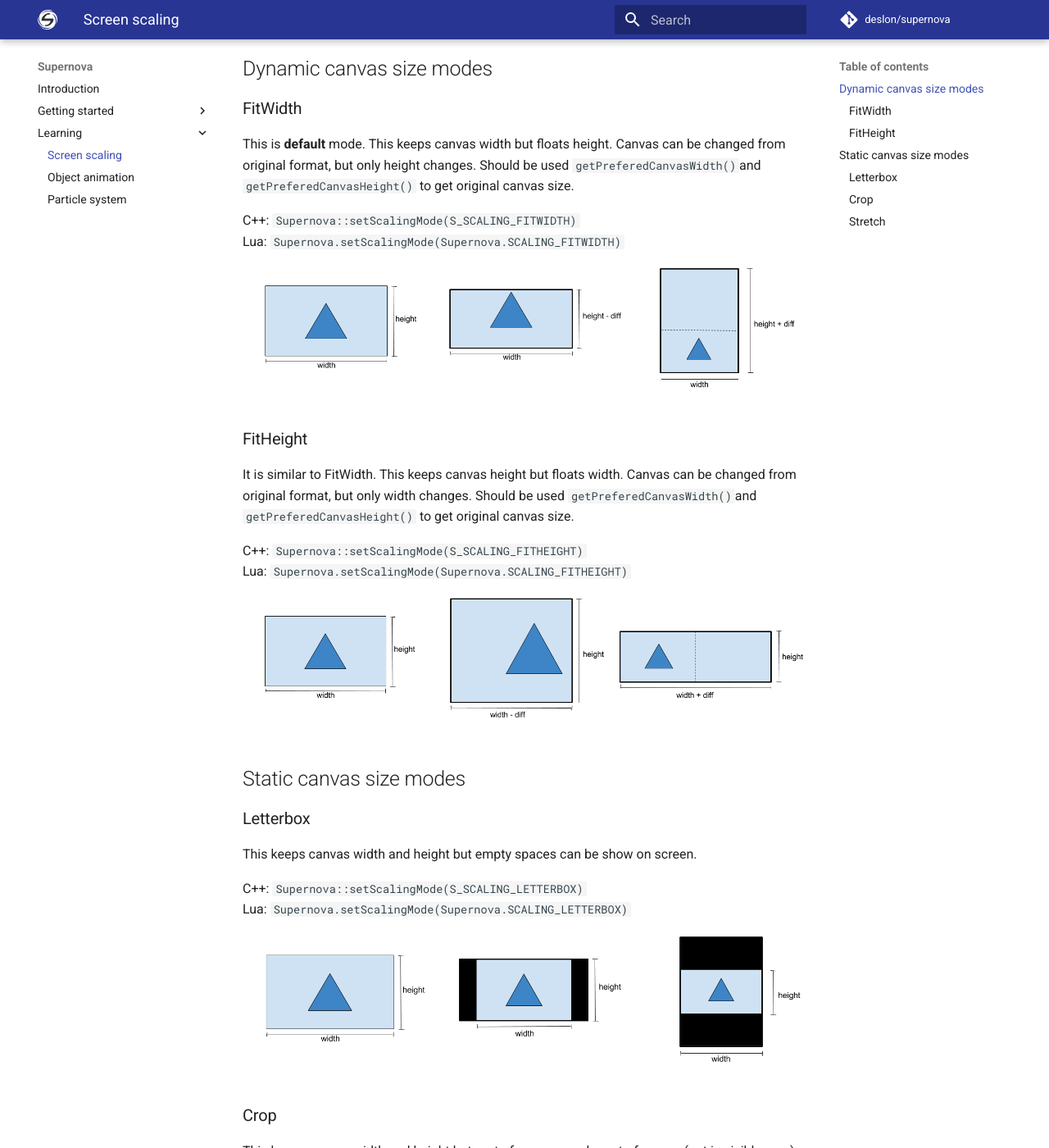
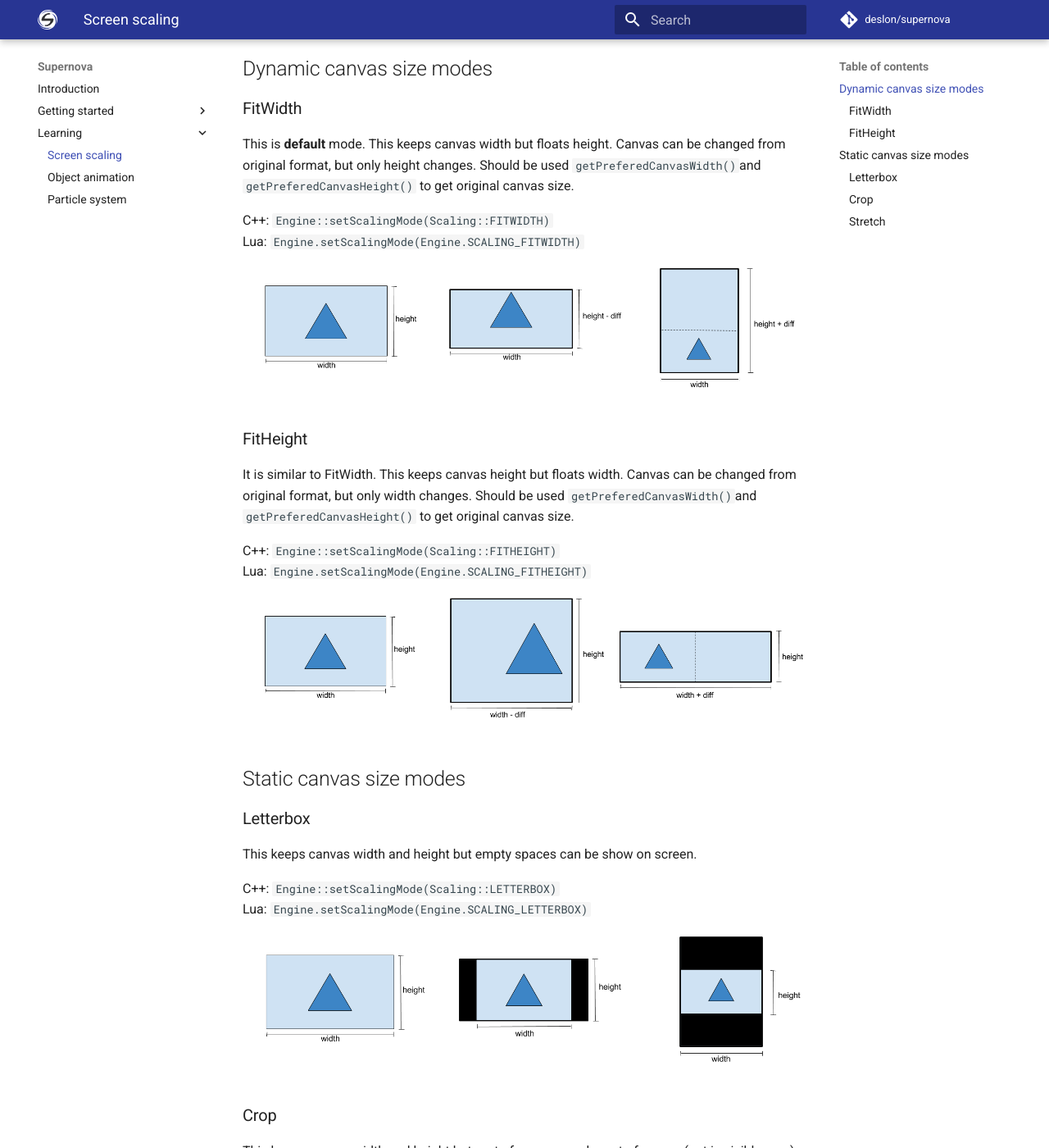
Before and after one commit to eduardodoria/supernova-docs, an MkDocs documentation site: the page built from docs/learning/screen-scaling.md, in a window 1280 px wide and 1400 px high, scrolled down 707 px. Shown: the whole window at 82% size. Built offline with MkDocs 1.6.1 and Material for MkDocs 9.7.7, drawn with Linux system fonts in a browser that asks for light colours; comment, search, counter and statistics services are not loaded; old or Windows-style settings are respelled for this version of MkDocs; some of the changed text lies outside the part shown.

Commit message:
Fixed scaling doc

````diff
--- a/docs/learning/screen-scaling.md
+++ b/docs/learning/screen-scaling.md
@@ -17,8 +17,8 @@ There are 5 types of scaling mode divided by 2 categories:
 
 This is **default** mode. This keeps canvas width but floats height. Canvas can be changed from original format, but only height changes. Should be used ```getPreferedCanvasWidth()```and ```getPreferedCanvasHeight()``` to get original canvas size.
 
-C++: ```Supernova::setScalingMode(S_SCALING_FITWIDTH)```
-Lua: ```Supernova.setScalingMode(Supernova.SCALING_FITWIDTH)```
+C++: ```Engine::setScalingMode(Scaling::FITWIDTH)```
+Lua: ```Engine.setScalingMode(Engine.SCALING_FITWIDTH)```
 
 ![Fitwidth](../images/Fitwidth.png)
 
@@ -26,8 +26,8 @@
 
 It is similar to FitWidth. This keeps canvas height but floats width. Canvas can be changed from original format, but only width changes. Should be used ```getPreferedCanvasWidth()```and ```getPreferedCanvasHeight()``` to get original canvas size.
 
-C++: ```Supernova::setScalingMode(S_SCALING_FITHEIGHT)```
-Lua: ```Supernova.setScalingMode(Supernova.SCALING_FITHEIGHT)```
+C++: ```Engine::setScalingMode(Scaling::FITHEIGHT)```
+Lua: ```Engine.setScalingMode(Engine.SCALING_FITHEIGHT)```
 
 ![Fitheight](../images/Fitheight.png)
 
@@ -37,8 +37,8 @@
 
 This keeps canvas width and height but empty spaces can be show on screen.
 
-C++: ```Supernova::setScalingMode(S_SCALING_LETTERBOX)```
-Lua: ```Supernova.setScalingMode(Supernova.SCALING_LETTERBOX)```
+C++: ```Engine::setScalingMode(Scaling::LETTERBOX)```
+Lua: ```Engine.setScalingMode(Engine.SCALING_LETTERBOX)```
 
 ![Letterbox](../images/Letterbox.png)
 
@@ -46,8 +46,8 @@
 
 This keeps canvas width and height but part of canvas can be out of screen (not in visible area).
 
-C++: ```Supernova::setScalingMode(S_SCALING_CROP)```
-Lua: ```Supernova.setScalingMode(Supernova.SCALING_CROP)```
+C++: ```Engine::setScalingMode(Scaling::CROP)```
+Lua: ```Engine.setScalingMode(Engine.SCALING_CROP)```
 
 ![Crop](../images/Crop.png)
 
@@ -55,7 +55,7 @@
 
 This keeps canvas width and height but scene objects can deform.
 
-C++: ```Supernova::setScalingMode(S_SCALING_STRETCH)```
-Lua: ```Supernova.setScalingMode(Supernova.SCALING_STRETCH)```
+C++: ```Engine::setScalingMode(Scaling::STRETCH)```
+Lua: ```Engine.setScalingMode(Engine.SCALING_STRETCH)```
 
 ![Stretch](../images/Stretch.png)
````
